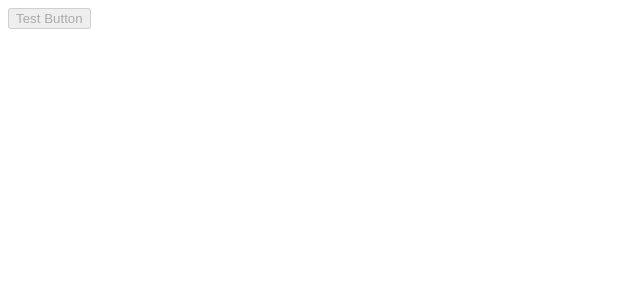
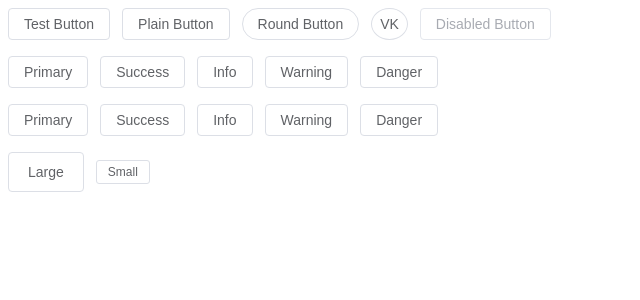
Before and after one commit to xyyojl/demo, a Vue app in the folder v-element/: page / in a window 1280 px wide. Shown: the top 300 px of the page, without its empty margins (0-640 px from the left). Built offline with nearby package versions, Linux system fonts and the light colour scheme; the HTML template or start-up script is replaced by a standard one.

Commit message:
添加 Button 组件样式

```diff
--- a/v-element/package.json
+++ b/v-element/package.json
@@ -28,6 +28,7 @@
     "eslint-plugin-vue": "~10.5.0",
     "jiti": "^2.6.1",
     "npm-run-all2": "^8.0.4",
+    "postcss-each": "^1.1.0",
     "postcss-nested": "^7.0.2",
     "typescript": "~5.9.0",
     "vite": "^7.1.11",
--- a/v-element/postcss.config.js
+++ b/v-element/postcss.config.js
@@ -1,5 +1,6 @@
 export default {
   plugins: {
     'postcss-nested': {},
+    'postcss-each': {},
   },
 };
--- a/v-element/src/App.vue
+++ b/v-element/src/App.vue
@@ -1,6 +1,25 @@
 <template>
   <main>
-    <Button type="primary" plain disabled ref="buttonRef">Test Button</Button>
+    <Button ref="buttonRef">Test Button</Button>
+    <Button plain>Plain Button</Button>
+    <Button round>Round Button</Button>
+    <Button circle>VK</Button>
+    <Button disabled>Disabled Button</Button>
+    <br><br>
+    <Button type="primary">Primary</Button>
+    <Button type="success">Success</Button>
+    <Button type="info">Info</Button>
+    <Button type="warning">Warning</Button>
+    <Button type="danger">Danger</Button>
+    <br><br>
+    <Button type="primary" plain>Primary</Button>
+    <Button type="success" plain>Success</Button>
+    <Button type="info" plain>Info</Button>
+    <Button type="warning" plain>Warning</Button>
+    <Button type="danger" plain>Danger</Button>
+    <br><br>
+    <Button size="large">Large</Button>
+    <Button size="small">Small</Button>
   </main>
 </template>
 
--- /dev/null
+++ b/v-element/src/components/Button/style.css
@@ -0,0 +1,121 @@
+.vk-button {
+  --vk-button-font-weight: var(--vk-font-weight-primary);
+  --vk-button-border-color: var(--vk-border-color);
+  --vk-button-bg-color: var(--vk-fill-color-blank);
+  --vk-button-text-color: var(--vk-text-color-regular);
+  --vk-button-disabled-text-color: var(--vk-disabled-text-color);
+  --vk-button-disabled-bg-color: var(--vk-fill-color-blank);
+  --vk-button-disabled-border-color: var(--vk-border-color-light);
+  --vk-button-hover-text-color: var(--vk-color-primary);
+  --vk-button-hover-bg-color: var(--vk-color-primary-light-9);
+  --vk-button-hover-border-color: var(--vk-color-primary-light-7);
+  --vk-button-active-text-color: var(--vk-button-hover-text-color);
+  --vk-button-active-border-color: var(--vk-color-primary);
+  --vk-button-active-bg-color: var(--vk-button-hover-bg-color);
+  --vk-button-outline-color: var(--vk-color-primary-light-5);
+  --vk-button-active-color: var(--vk-text-color-primary);
+}
+.vk-button {
+  display: inline-flex;
+  justify-content: center;
+  align-items: center;
+  line-height: 1;
+  height: 32px;
+  white-space: nowrap;
+  cursor: pointer;
+  color: var(--vk-button-text-color);
+  text-align: center;
+  box-sizing: border-box;
+  outline: none;
+  transition: .1s;
+  font-weight: var(--vk-button-font-weight);
+  user-select: none;
+  vertical-align: middle;
+  -webkit-appearance: none;
+  background-color: var(--vk-button-bg-color);
+  border: var(--vk-border);
+  border-color: var(--vk-button-border-color);
+  padding: 8px 15px;
+  font-size: var(--vk-font-size-base);
+  border-radius: var(--vk-border-radius-base);
+  & + & {
+    margin-left: 12px;
+  }
+  &:hover,
+  &:focus {
+    color: var(--vk-button-hover-text-color);
+    border-color: var(--vk-button-hover-border-color);
+    background-color: var(--vk-button-hover-bg-color);
+    outline: none;
+  }
+  &.active {
+    color: var(--vk-button-active-text-color);
+    border-color: var(--vk-button-active-border-color);
+    background-color: var(--vk-button-active-bg-color);
+    outline: none;
+  }
+  /* plain */
+  &.is-plain {
+    --vk-button-hover-text-color: var(--vk-color-primary);
+    --vk-button-hover-bg-color: var(--vk-fill-color-blank);
+    --vk-button-hover-border-color: var(--vk-color-primary);
+  }
+  /* round */
+  &.is-round {
+    border-radius: var(--vk-border-radius-round);
+  }
+  /* circle */
+  &.is-circle {
+    border-radius: 50%;
+    padding: 8px;
+  }
+  /* disabled */
+  &.is-disabled, &.is-disabled:hover, &.is-disabled:focus,
+  &[disabled], &[disabled]:hover, &[disabled]:focus {
+    color: var(--vk-button-disabled-text-color);
+    cursor: not-allowed;
+    background-image: none;
+    background-color: var(--vk-button-disabled-bg-color);
+    border-color: var(--vk-button-disabled-border-color);
+  }
+}
+@each $val in primary, success, warning, info, danger {
+  .vk-button--$(val) {
+    --vk-button-text-color: var(--vk-color-white);
+    --vk-button-bg-color: var(--vk-color-$(val));
+    --vk-button-border-color: var(--vk-color-$(val));
+    --vk-button-outline-color: var(--vk-color-$(val)-light-5);
+    --vk-button-active-color: var(--vk-color-$(val)-dark-2);
+    --vk-button-hover-text-color: var(--vk-color-white);
+    --vk-button-hover-bg-color: var(--vk-color-$(val)-light-3);
+    --vk-button-hover-border-color: var(--vk-color-$(val)-light-3);
+    --vk-button-active-bg-color: var(--vk-color-$(val)-dark-2);
+    --vk-button-active-border-color: var(--vk-color-$(val)-dark-2);
+    --vk-button-disabled-text-color: var(--vk-color-white);
+    --vk-button-disabled-bg-color: var(--vk-color-$(val)-light-5);
+    --vk-button-disabled-border-color: var(--vk-color-$(val)-light-5);
+  }
+  .vk-button--$(val).is-plain {
+    --vk-button-text-color: var(--vk-color-$(val));
+    --vk-button-bg-color: var(--vk-color-$(val)-light-9);
+    --vk-button-border-color: var(--vk-color-$(val)-light-5);
+    --vk-button-hover-text-color: var(--vk-color-white);
+    --vk-button-hover-bg-color: var(--vk-color-$(val));
+    --vk-button-hover-border-color: var(--vk-color-$(val));
+    --vk-button-active-text-color: var(--vk-color-white);
+  }
+}
+.vk-button--large {
+  --vk-button-size: 40px;
+  height: var(--vk-button-size);
+  padding: 12px 19px;
+  font-size: var(--vk-font-size-base);
+  border-radius: var(--vk-border-radius-base);
+}
+.vk-button--small {
+  --vk-button-size: 24px;
+  height: var(--vk-button-size);
+  padding: 5px 11px;
+  font-size: 12px;
+  border-radius: calc(var(--vk-border-radius-base) - 1px);
+}
--- a/v-element/src/styles/index.css
+++ b/v-element/src/styles/index.css
@@ -1,2 +1,3 @@
 @import './vars.css';
 @import './reset.css';
+@import '@/components/Button/style.css';
```
Also changed, not shown: 1 other file (tests, documents, lock files or other folders).
